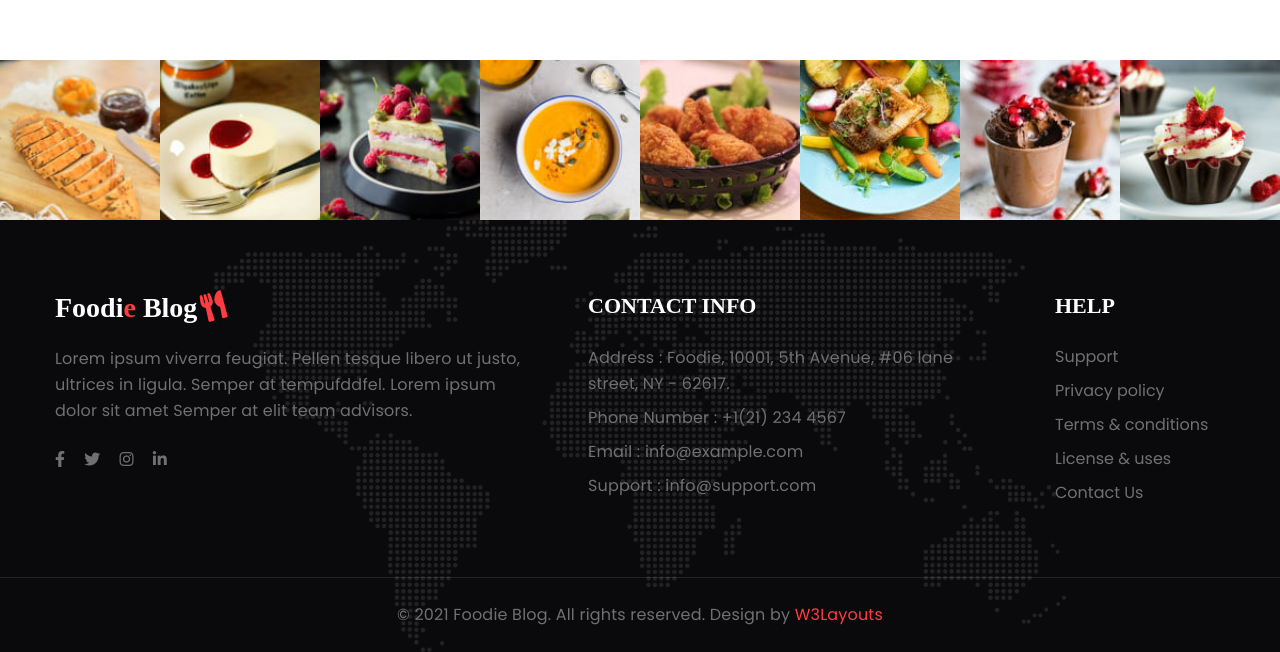
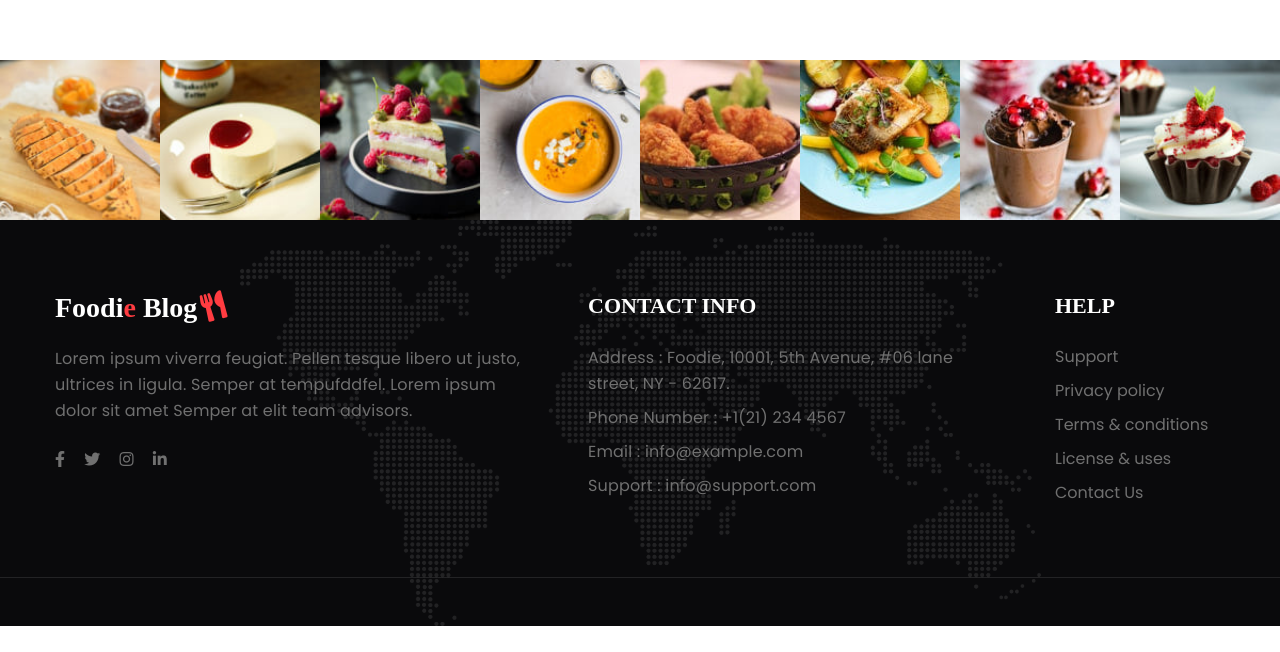
Before and after one commit to madhavpvl/Y20_Future-Ready-Talent_Project_Azure-Services_2, a plain HTML site: page contact.html in a window 1280 px wide. Shown: the part 1597-2249 px from the top of the page. After the commit the page ends 2223 px from the top, so only its background shows below. Drawn offline with Linux system fonts and the light colour scheme; a web font is replaced by a local one.

Commit message:
2nd commit

```diff
--- a/contact.html
+++ b/contact.html
@@ -282,9 +282,8 @@ Author URL: http://w3layouts.com
         <!-- copyright -->
         <section class="w3l-copyright text-center">
             <div class="container">
-                <p class="copy-footer-29">© 2021 Foodie Blog. All rights reserved. Design by <a
-                        href="https://w3layouts.com/" target="_blank">
-                        W3Layouts</a></p>
+                <p class="copy-footer-29">
+                      </a></p>
             </div>
         </section>
         <!-- //copyright -->
```
